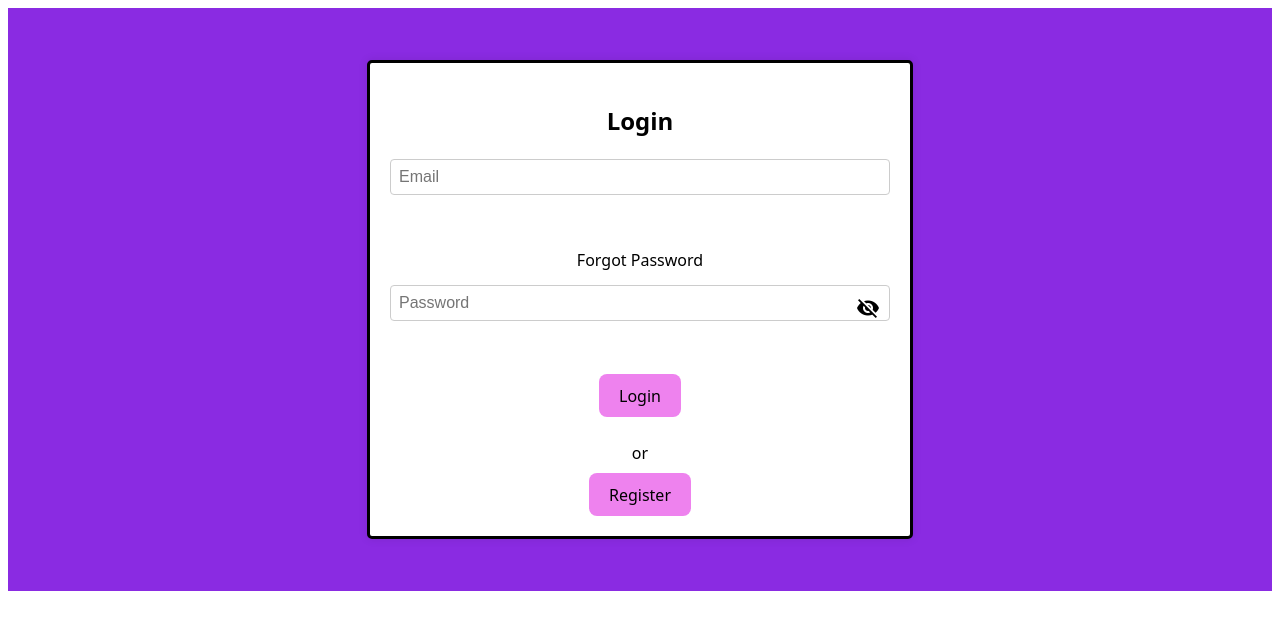
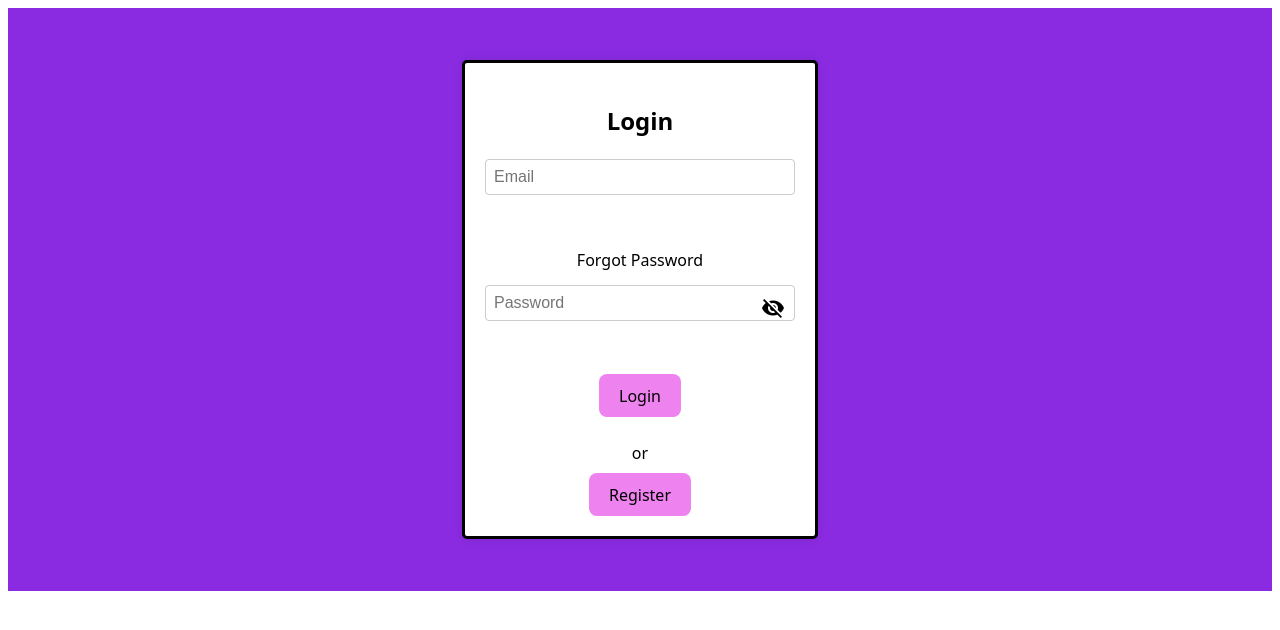
Before and after one commit to madgepereira020701/Blog-Website, a React (Vite) app in the folder frontend/: page / in a window 1280 px wide. Shown: the top 630 px of the page. Built offline with nearby package versions, Linux system fonts and the light colour scheme.

Commit message:
Modified

```diff
--- a/frontend/src/components/PostForm/PostForm.css
+++ b/frontend/src/components/PostForm/PostForm.css
@@ -1,6 +1,6 @@
 .form-container {
     width: 100%;
-    max-width: 500px;
+    max-width: 310px;
     border: 3px solid black;
     border-radius: 5px;
     background-color: white;
```
